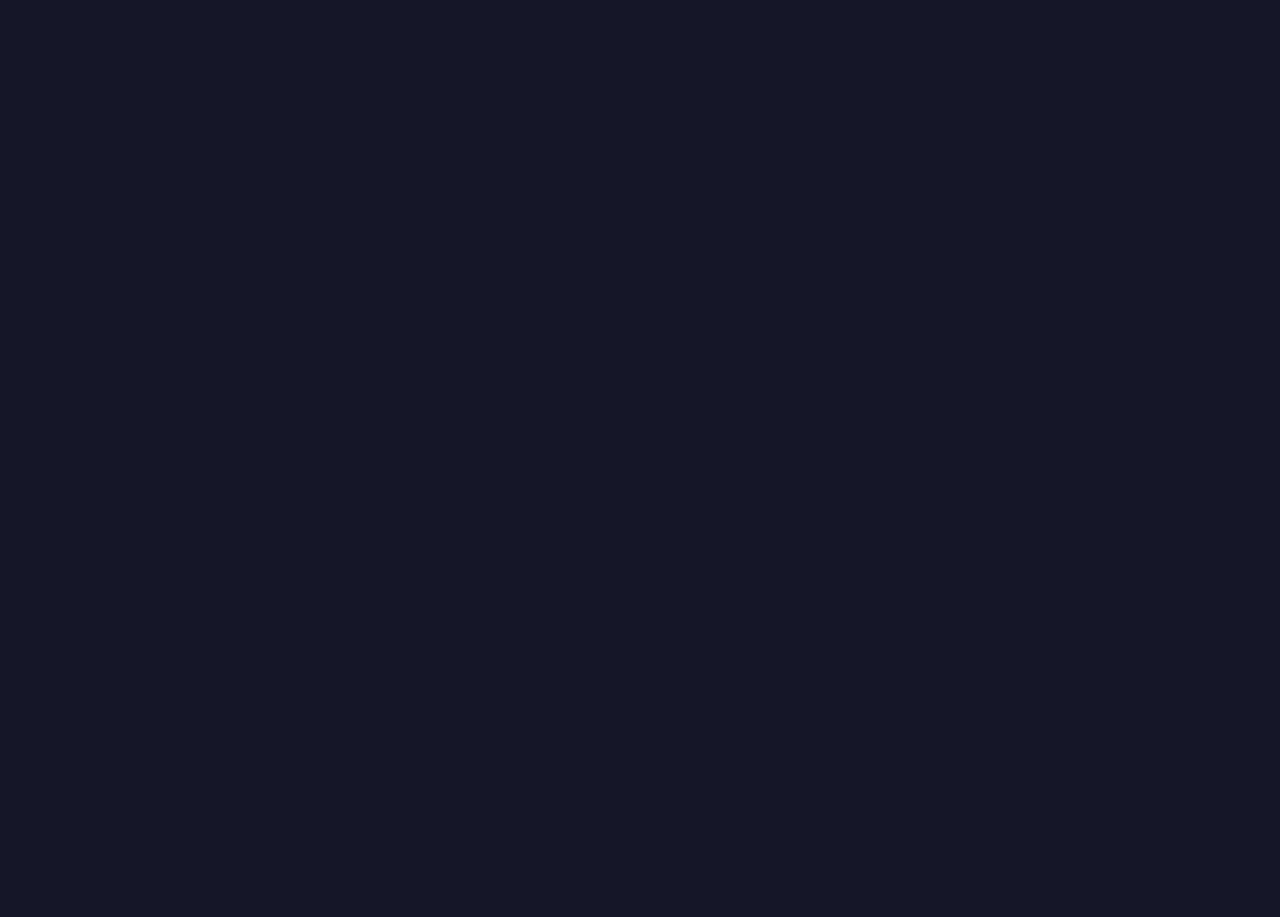
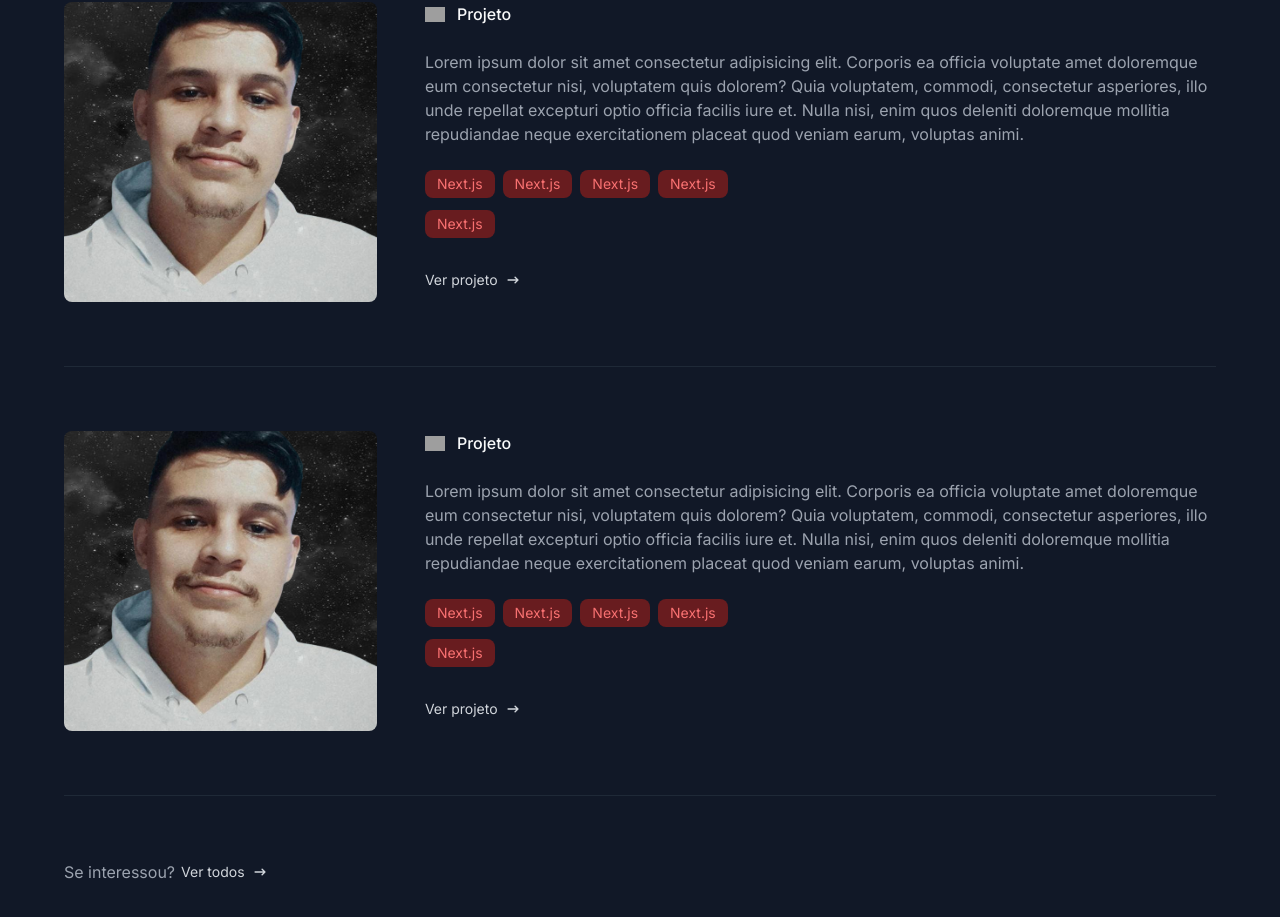
Before and after one commit to zmatezz/Portfolio, a Next.js app: page / in a window 1280 px wide. Shown: the part 1466-2383 px from the top of the page. Before the commit the page ends 1235 px from the top, so only its background shows below. Built offline with nearby package versions, Linux system fonts and the light colour scheme; grey boxes are pictures that could not be loaded.

Commit message:
feat: home project section

```diff
--- /dev/null
+++ b/app/components/divider/horizontal.tsx
@@ -0,0 +1,11 @@
+import { cn } from "@/app/lib/utils";
+
+type HorizontalDividerProps = {
+  className?: string;
+};
+
+export const HorizontalDivider = ({ className }: HorizontalDividerProps) => {
+  return (
+    <div className={cn("w-full my-8 border-b border-b-gray-800", className)} />
+  );
+};
--- /dev/null
+++ b/app/components/link/index.tsx
@@ -0,0 +1,18 @@
+import { cn } from "@/app/lib/utils";
+import NextLink from "next/link";
+import { ComponentProps } from "react";
+
+type LinkProps = ComponentProps<typeof NextLink>;
+export const Link = ({ className, children, ...props }: LinkProps) => {
+  return (
+    <NextLink
+      className={cn(
+        "flex items-center gap-2 text-gray-300 text-sm hover:text-red-500 transition-colors w-fit",
+        className
+      )}
+      {...props}
+    >
+      {children}
+    </NextLink>
+  );
+};
--- /dev/null
+++ b/app/components/pages/home/highlighted-projects/index.tsx
@@ -0,0 +1,29 @@
+import { HorizontalDivider } from "@/app/components/divider/horizontal";
+import { SectionTitle } from "@/app/components/section-title";
+import { ProjectCard } from "./project-card";
+import { Link } from "@/app/components/link";
+import { HiArrowNarrowRight } from "react-icons/hi";
+
+export const HighlightedProjects = () => {
+  return (
+    <section className="container py-16">
+      <SectionTitle subtitle="destaques" title="Projetos em destaque" />
+      <HorizontalDivider className="mb-16" />
+
+      <div>
+        <ProjectCard />
+        <HorizontalDivider className="my-16" />
+        <ProjectCard />
+        <HorizontalDivider className="my-16" />
+
+        <p className="flex items-center gap-1.5">
+          <span className="text-gray-400">Se interessou?</span>
+          <Link className="inline-flex" href={"/projects"}>
+            Ver todos
+            <HiArrowNarrowRight />
+          </Link>
+        </p>
+      </div>
+    </section>
+  );
+};
--- /dev/null
+++ b/app/components/pages/home/highlighted-projects/project-card/index.tsx
@@ -0,0 +1,53 @@
+import { Link } from "@/app/components/link";
+import { TechBadge } from "@/app/components/tech-badge";
+import Image from "next/image";
+import { HiArrowNarrowRight } from "react-icons/hi";
+
+export const ProjectCard = () => {
+  return (
+    <div className="flex gap-6 lg:gap-12 flex-col lg:flex-row">
+      <div className="w-full h-full">
+        <Image
+          width={420}
+          height={304}
+          src={"/images/profile-pic.png"}
+          alt="Thumbnail do Projeto"
+          className="w-full h-200px sm:h-[300px] lg:w-[420px] lg:min-h-full object-cover rounded-lg"
+        />
+      </div>
+
+      <div>
+        <h3 className="flex items-center gap-3 font-medium text-gray-50">
+          <Image
+            width={20}
+            height={20}
+            alt="Icone do Projeto"
+            src={"/icons/projects-icon.svg"}
+          />
+          Projeto
+        </h3>
+        <p className="text-gray-400 my-6">
+          Lorem ipsum dolor sit amet consectetur adipisicing elit. Corporis ea
+          officia voluptate amet doloremque eum consectetur nisi, voluptatem
+          quis dolorem? Quia voluptatem, commodi, consectetur asperiores, illo
+          unde repellat excepturi optio officia facilis iure et. Nulla nisi,
+          enim quos deleniti doloremque mollitia repudiandae neque
+          exercitationem placeat quod veniam earum, voluptas animi.
+        </p>
+
+        <div className="flex gap-x-2 gap-y-3 flex-wrap mb-8 lg:max-w-[350px]">
+          <TechBadge name="Next.js" />
+          <TechBadge name="Next.js" />
+          <TechBadge name="Next.js" />
+          <TechBadge name="Next.js" />
+          <TechBadge name="Next.js" />
+        </div>
+
+        <Link href="/projects/x-y-z">
+          Ver projeto
+          <HiArrowNarrowRight />
+        </Link>
+      </div>
+    </div>
+  );
+};
--- a/app/page.tsx
+++ b/app/page.tsx
@@ -1,4 +1,5 @@
 import { HeroSection } from "./components/pages/home/hero-section";
+import { HighlightedProjects } from "./components/pages/home/highlighted-projects";
 import { KnowTechs } from "./components/pages/home/known-techs";
 
 export default async function Home() {
@@ -6,6 +7,7 @@ export default async function Home() {
     <>
       <HeroSection />
       <KnowTechs />
+      <HighlightedProjects />
     </>
   );
 }
```
